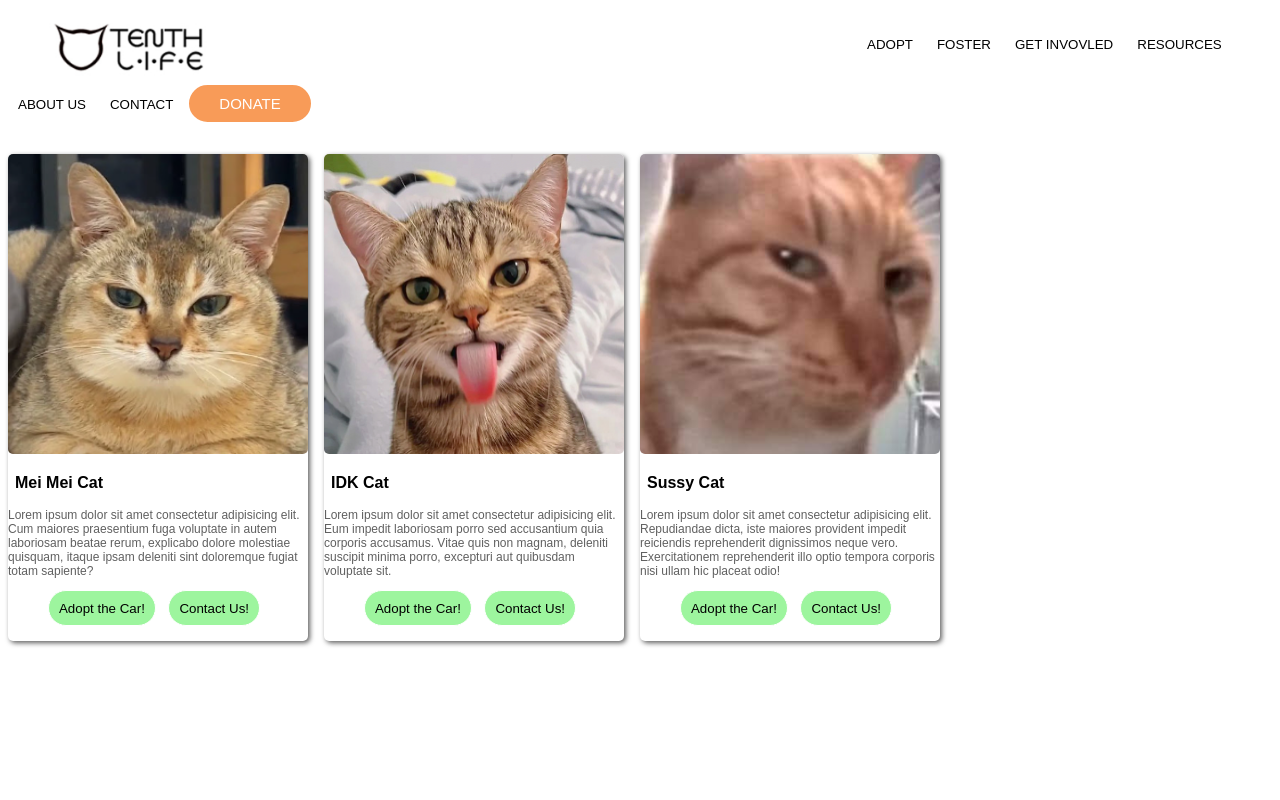
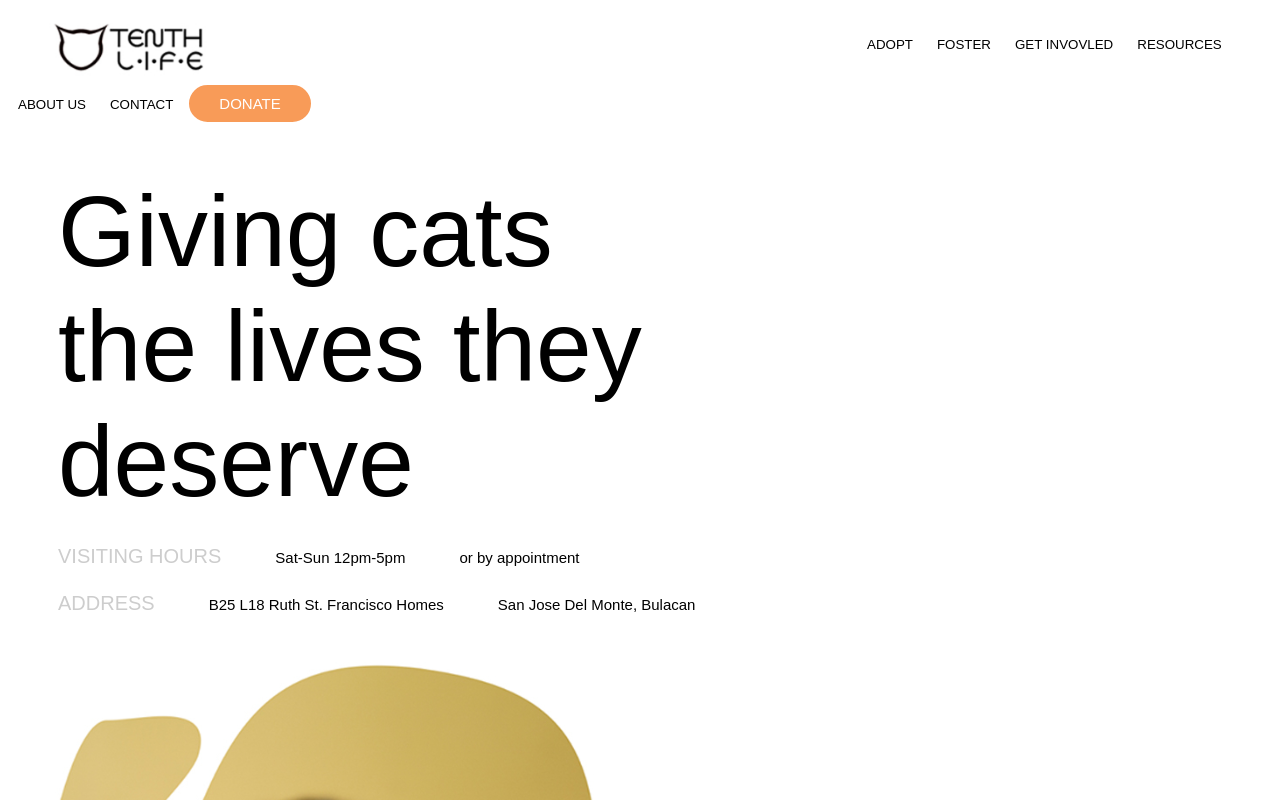
Before and after one commit to Netlopeds/Website-Project-Netlope-Cat-Adoption, a plain HTML site: page index.html in a window 1280 px wide. Shown: the top 800 px of the page. Drawn offline with Linux system fonts and the light colour scheme; a web font is replaced by a local one.

Commit message:
Add files via upload

```diff
--- a/index.html
+++ b/index.html
@@ -3,7 +3,7 @@
 <head>
     <meta charset="UTF-8">
     <meta name="viewport" content="width=device-width, initial-scale=1.0">
-    <title>Katkat's Car Adoption Center</title>
+    <title>Tenth Life Cat Adoption Center</title>
     <link rel="stylesheet" href="styles.css">
     <link rel="preconnect" href="https://fonts.googleapis.com">
     <link rel="preconnect" href="https://fonts.gstatic.com" crossorigin>
@@ -11,46 +11,35 @@
     <link href="https://fonts.cdnfonts.com/css/gilroy-bold" rel="stylesheet">
 </head>
 <body>
-    <div class="upper-row">
-        <img class="logo" src="thumbnails/logo.png">
-        <button class="upper-button">ADOPT</button>
+        <div class="upper-row">
+        <a href="index.html"><img class="logo" src="thumbnails/logo.png"></a>
+        <a href="adopt.html"><button class="upper-button">ADOPT</button></a>
         <button class="upper-button">FOSTER</button>
         <button class="upper-button">GET INVOVLED</button>
         <button class="upper-button">RESOURCES</button>
         <button class="upper-button">ABOUT US</button>
         <button class="upper-button">CONTACT</button>
-        <button class="donate-button">DONATE</button>
+        <a href="https://paypal.me/netloping"><button class="donate-button">DONATE</button></a>
     </div>
-
-    <div class="cat-block">
-        <a href="https://www.youtube.com/watch?v=tm4uHXZmOqg" target="_blank"><img class="cat-thumbnail" src="thumbnails/Screenshot 2024-07-25 202454.png"></a>
-        <p class="cat-name">Mei Mei Cat</p>
-        <p class="car-info">Lorem ipsum dolor sit amet consectetur adipisicing elit. Cum maiores praesentium fuga voluptate in autem laboriosam beatae rerum, explicabo dolore molestiae quisquam, itaque ipsam deleniti sint doloremque fugiat totam sapiente?</p>
-        <center>
-            <button class="adopt-cat-button">Adopt the Car!</button>
-            <button class="adopt-cat-button">Contact Us!</button>
-        </center>
+    <div class="container">
+        <div class="left-content">
+            <p class="title-text">Giving cats the lives they deserve</p>
+            <div class="info">
+                <div class="info-block">
+                    <p class="title-visit">VISITING HOURS</p>
+                    <p class="under-title">Sat-Sun 12pm-5pm</p>
+                    <p class="under-title">or by appointment</p>
+                </div>
+                <div class="info-block">
+                    <p class="title-visit">ADDRESS</p>
+                    <p class="under-title">B25 L18 Ruth St. Francisco Homes</p>
+                    <p class="under-title">San Jose Del Monte, Bulacan</p>
+                </div>
+            </div>
+        </div>
+        <div class="right-content">
+            <img class="title-thing" src="titlepic.png" alt="Title Image">
+        </div>
     </div>
-
-    <div class="cat-block">
-        <a href="https://www.youtube.com/watch?v=tm4uHXZmOqg" target="_blank"><img class="cat-thumbnail" src="thumbnails/Screenshot 2024-07-25 202611.png"></a>
-        <p class="cat-name">IDK Cat</p>
-        <p class="car-info">Lorem ipsum dolor sit amet consectetur adipisicing elit. Eum impedit laboriosam porro sed accusantium quia corporis accusamus. Vitae quis non magnam, deleniti suscipit minima porro, excepturi aut quibusdam voluptate sit.</p>
-        <center>
-            <button class="adopt-cat-button">Adopt the Car!</button>
-            <button class="adopt-cat-button">Contact Us!</button>
-        </center>
-    </div>
-
-    <div class="cat-block">
-        <a href="https://www.youtube.com/watch?v=tm4uHXZmOqg" target="_blank"><img class="cat-thumbnail" src="thumbnails/Screenshot 2024-07-25 202756.png"></a>
-        <p class="cat-name">Sussy Cat</p>
-        <p class="car-info">Lorem ipsum dolor sit amet consectetur adipisicing elit. Repudiandae dicta, iste maiores provident impedit reiciendis reprehenderit dignissimos neque vero. Exercitationem reprehenderit illo optio tempora corporis nisi ullam hic placeat odio!</p>
-        <center>
-        <button class="adopt-cat-button">Adopt the Car!</button>
-        <button class="adopt-cat-button">Contact Us!</button>
-        </center>
-    </div>
-
 </body>
 </html>
--- a/styles.css
+++ b/styles.css
@@ -71,11 +71,10 @@
 }
 
 .upper-row{
-    display: inline-block;
-    width: 100%;
-    length: 100%;
+    display: block;
     vertical-align: center;
     margin-bottom: 30px;
+    zoom: normal;
 }
 
 .donate-button{
@@ -118,3 +117,45 @@
     margin-right: 620px;
     margin-left: 25px;
 }
+
+.left-title{
+    width: 100%;
+    display: inline-block;
+    vertical-align: left;
+}
+
+.title-text{
+    font-size: 100px;
+    font-family: 'Gilroy-Bold', sans-serif;
+    margin-top: 20px;
+    margin-left: 50px;
+    width: 50%;
+    margin-bottom: 15px;
+    display: inline-block;
+}
+
+.dividing-thing{
+    width: 100%;
+    display: inline-block;
+    margin-top: 10px;
+}
+
+.title-visit{
+    font-size: 20px;
+    vertical-align: mid;
+    font-family: 'Gilroy-Heavy', sans-serif;
+    margin-bottom: 0px;
+    margin-top: 0px;
+    margin-left: 50px;
+    color:#cdcdcd;
+    display:inline-block;
+}
+
+.under-title{
+    font-size: 15px;
+    vertical-align: mid;
+    color:black;
+    margin-left: 50px;
+    font-family: 'Gilroy-Regular', sans-serif;
+    display:inline-block;
+}
```
Also changed, not shown: adopt.html (added, +56 -0 lines), titlepic.png (added).
